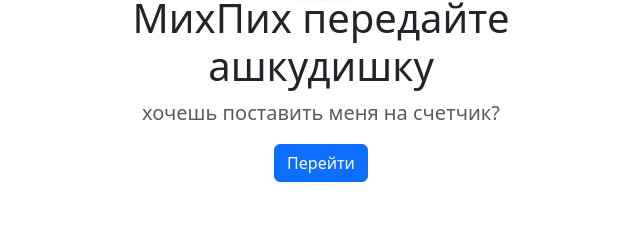
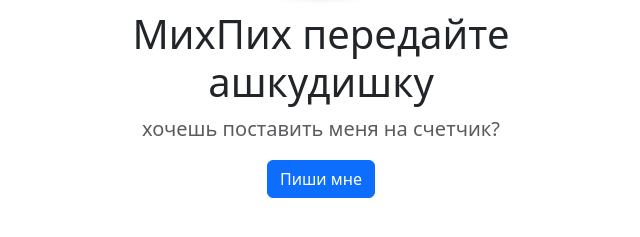
Before and after one commit to Rewwi1/Rewwi1.github.io, a plain HTML site: page index.html in a window 1280 px wide. Shown: the part 345-582 px from the top of the page, without its empty margins (319-959 px from the left). Drawn offline with nearby package versions, Linux system fonts and the light colour scheme.

Commit message:
Update index.html

```diff
--- a/index.html
+++ b/index.html
@@ -14,6 +14,7 @@
         border-radius: 60%;
         box-shadow: 0 0 10px rgba(26, 9, 9, 0.5);
         padding: 0.5em;
+        margin-bottom: 1em;
       }
     </style>
   </head>
@@ -33,7 +34,7 @@
             target="_blank"
             class="btn btn-primary"
           >
-            Перейти
+            Пиши мне
           </a>
         </div>
       </div>
```
